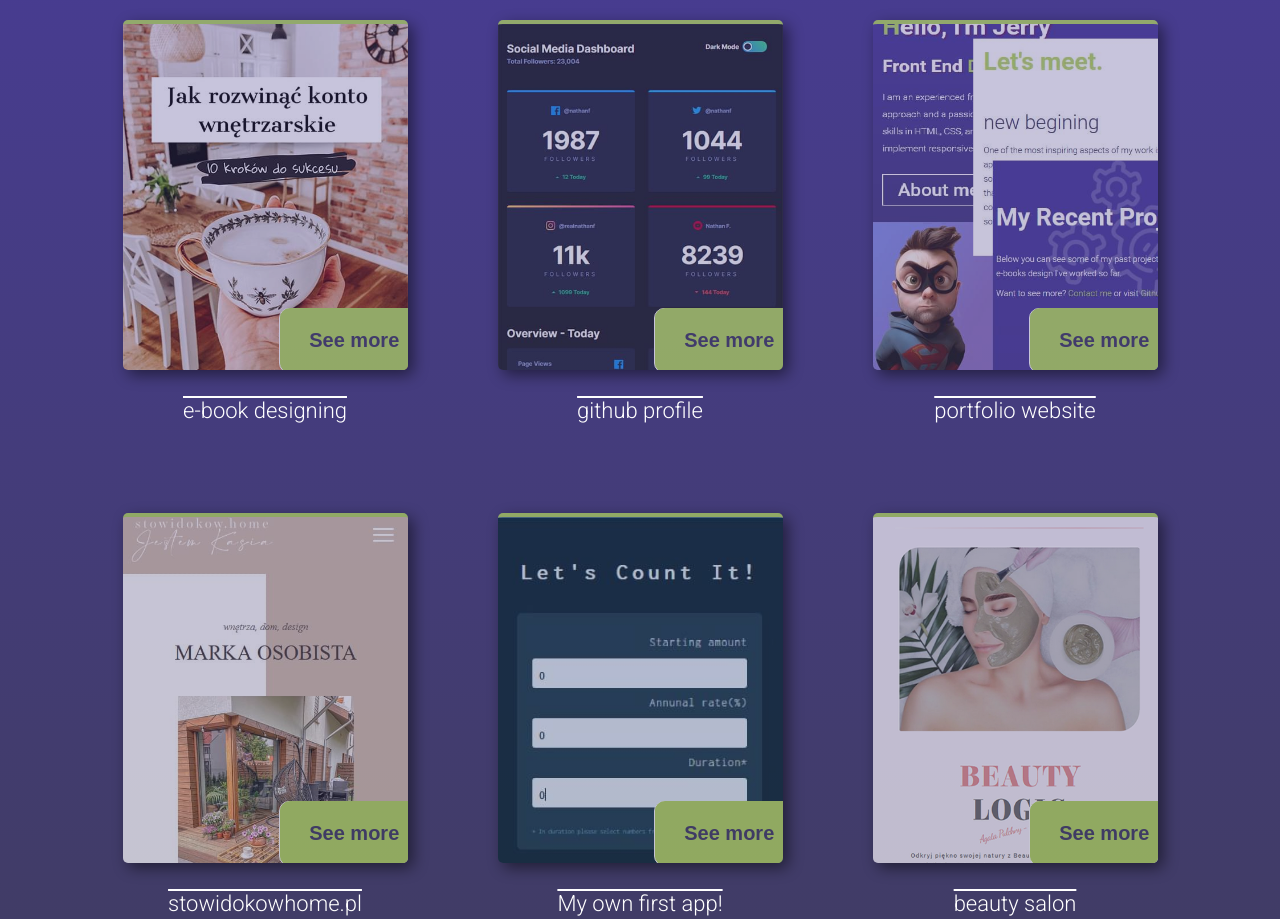
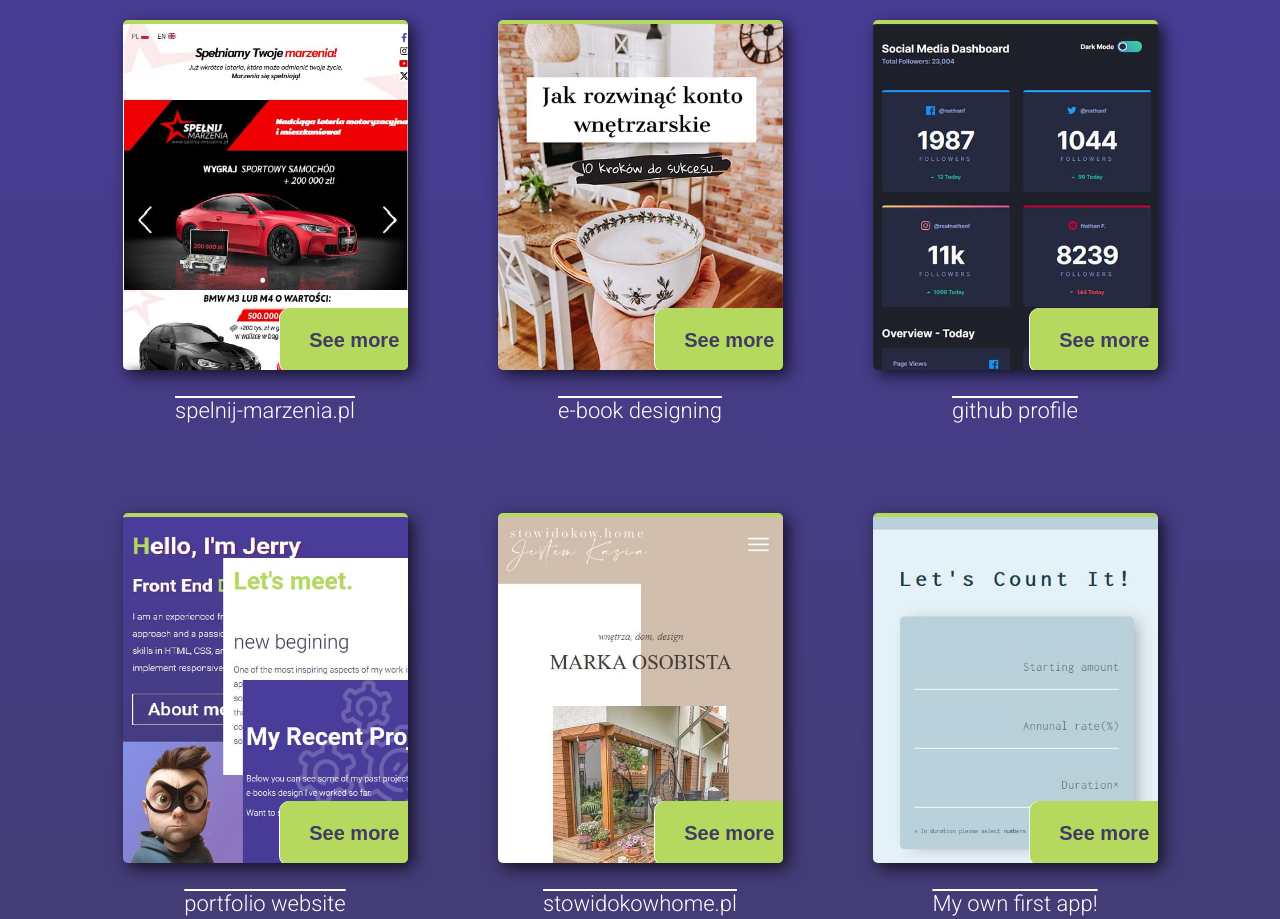
Before and after one commit to JerryWski/Portfolio-Site, a website: page index.html in a window 1280 px wide. Shown: the part 1788-2707 px from the top of the page. Drawn offline with Linux system fonts and the light colour scheme.

Commit message:
adding new project and image change

```diff
--- a/index.html
+++ b/index.html
@@ -185,6 +185,24 @@
             alt="gears-picture"
           />
           <div class="cards-container">
+            <div class="card-wrapper hide">
+              <div class="card seven">
+                <button class="card__button">See more</button>
+                <div class="card__info">
+                  <div class="card-title">
+                    "spelnij-marzenia lottery site"
+                  </div>
+                  <div class="card-text">
+                    My first cooperation with an innovative lottery company on the Polish market
+                  </div>
+                </div>
+              </div>
+              <a
+                href="https://www.spelnij-marzenia.pl"
+                class="card-link"
+                >spelnij-marzenia.pl</a
+              >
+            </div>
             <div class="card-wrapper hide">
               <div class="card one">
                 <button class="card__button">See more</button>
--- a/src/sass/components/projects-container.scss
+++ b/src/sass/components/projects-container.scss
@@ -81,7 +81,7 @@
       overflow: hidden;
       width: 285px;
       height: 350px;
-      opacity: 0.7;
+      opacity: 1;
       box-shadow: 5px 5px 15px rgba(0, 0, 0, 0.7);
       transform: scale(1);
       transition: 0.4s linear;
@@ -186,17 +186,25 @@
 
     .three {
       background-image: url(../img/project4.jpg);
+      background-position-y: 0px;
     }
 
     .four {
       background-image: url(../img/insta-site.jpg);
+      background-position-y: 0px;
     }
 
     .five {
-      background-image: url(../img/project8.jpg);
+      background-image: url(../img/project8_a.jpg);
+      background-position-y: 0px;
     }
     .six {
       background-image: url(../img/project7.png);
+      background-position-y: 0px;
+    }
+    .seven {
+      background-image: url(../img/dreams_site.jpg);
+      background-position-y: 0px;
     }
 
     .card-link {
```
Also changed, not shown: dist/css/components/projects-container.css, dist/css/style.css, dist/img/dreams_site.jpg (added), dist/img/project8_a.jpg (added), netlify.toml (added), src/img/dreams_site.jpg (added), src/img/project8_a.jpg (added).
